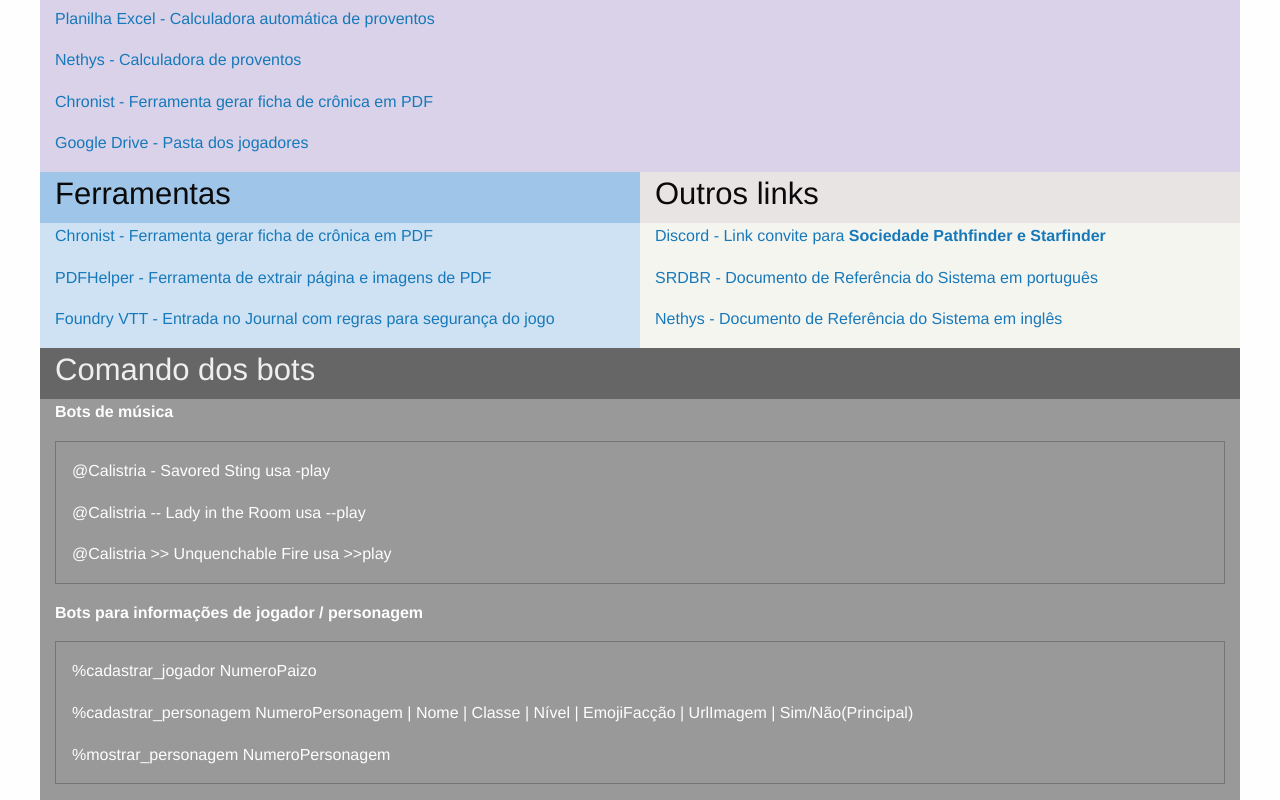
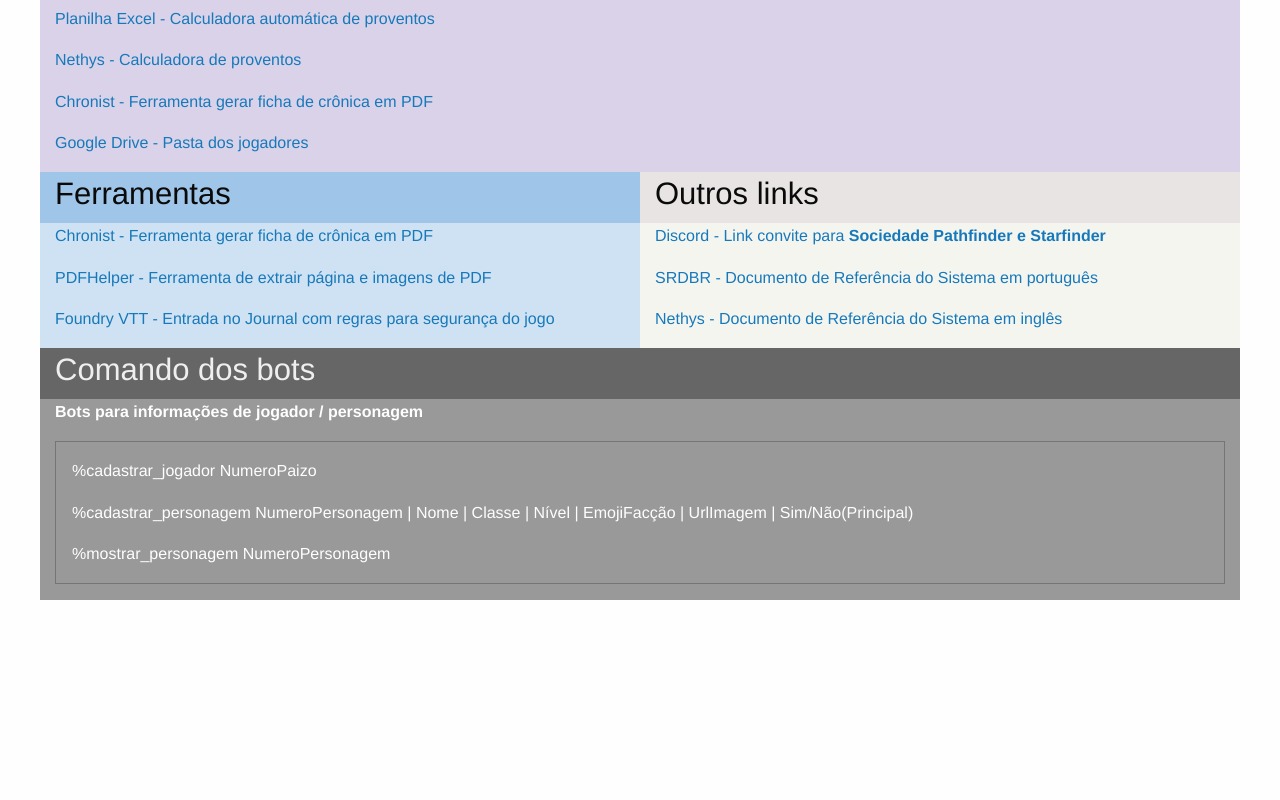
Before and after one commit to germanosk/sociedade_pathfinder_static_help, a plain HTML site: page index.html in a window 1280 px wide. Shown: the part 549-1349 px from the top of the page. After the commit the page ends 1149 px from the top, so only its background shows below. Drawn offline with Linux system fonts and the light colour scheme.

Commit message:
removing music bots commands

```diff
--- a/index.html
+++ b/index.html
@@ -248,12 +248,6 @@
                     <h3>Comando dos bots</h3>
                 </div>
                 <div class="large-12 medium-12 bots cell">
-                    <p><b>Bots de música</b></p>
-                    <div class="callout bots">
-                        <p>@Calistria - Savored Sting  usa -play</p>
-                        <p>@Calistria -- Lady in the Room  usa --play</p>
-                        <p>@Calistria >> Unquenchable Fire  usa >>play</p>
-                    </div>
 
                     <p><b>Bots para informações de jogador / personagem</b></p>
                     <div class="callout bots">
```
